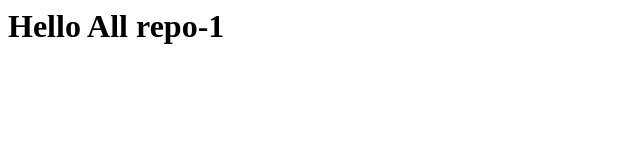
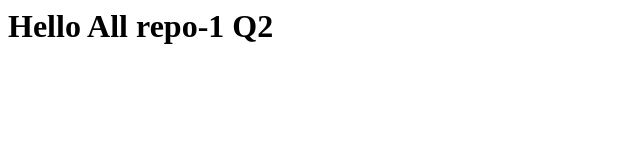
Before and after one commit to saloni-chaudhari09/my-repo, a plain HTML site: page index.html in a window 1280 px wide. Shown: the full height of the page, 0-640 px from the left. Drawn offline with Linux system fonts and the light colour scheme.

Commit message:
Update heading in index.html to include 'Q2'

```diff
--- a/index.html
+++ b/index.html
@@ -1 +1 @@
-<h1>Hello All repo-1 </h1>
+<h1>Hello All repo-1 Q2 </h1>
```
